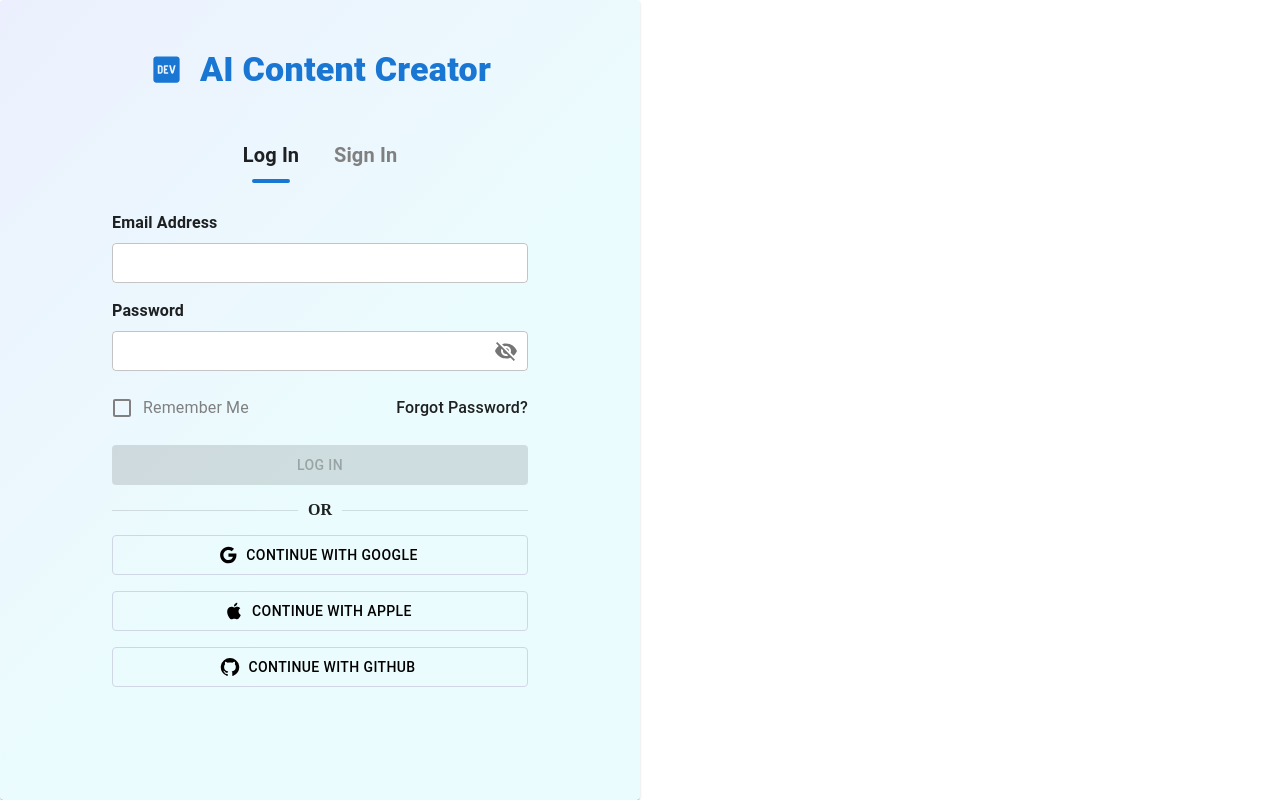
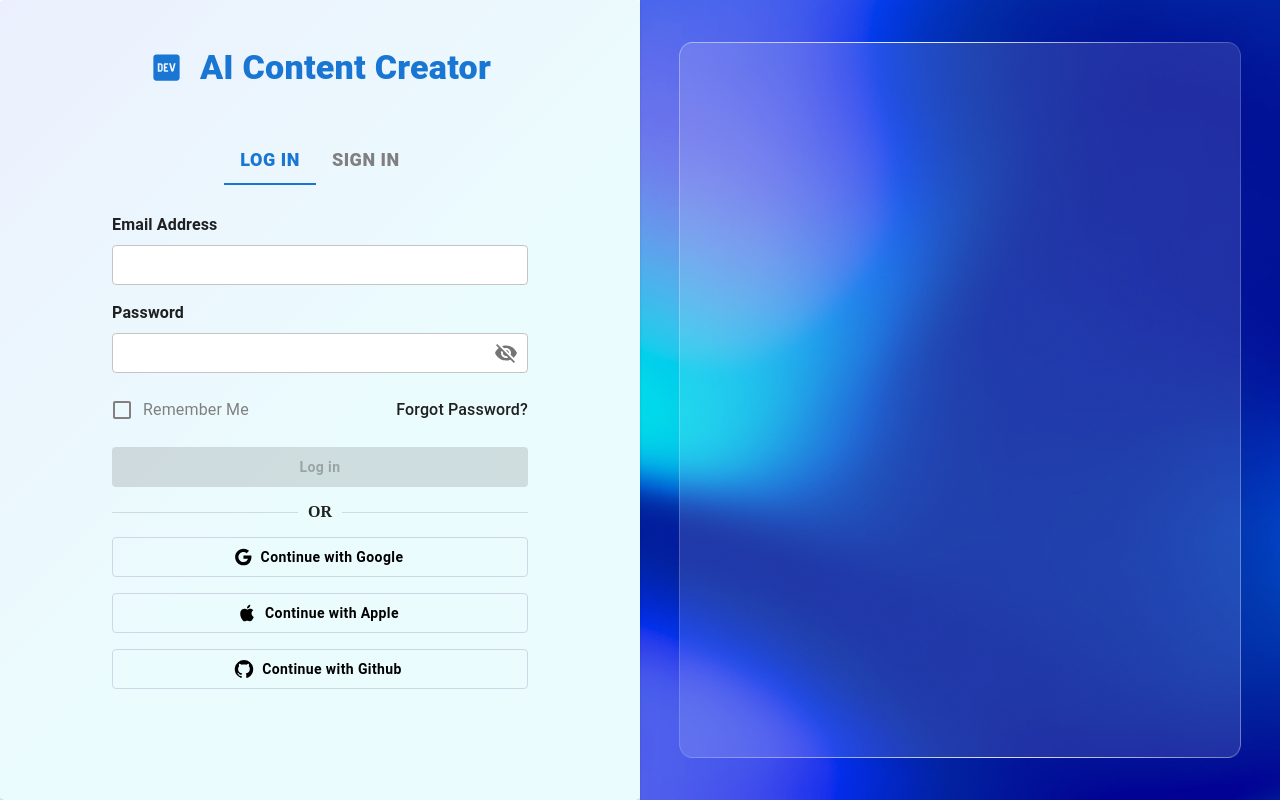
Before and after one commit to derekcoleman/Erciyes-AI-Content-Creator, a Next.js app in the folder client/: page /login in a window 1280 px wide. Built offline with nearby package versions, Linux system fonts and the light colour scheme.

Commit message:
New tabs and login page uı bugfix

```diff
--- a/client/src/app/login/page.tsx
+++ b/client/src/app/login/page.tsx
@@ -12,10 +12,11 @@ import {
   Checkbox,
   Divider,
   FormControlLabel,
+  Tab,
+  Tabs,
   Typography,
 } from "@mui/material";
 import { useState } from "react";
-import TextButton from "@/components/signin-signup/TextButton";
 // import { useRouter } from "next/navigation";
 
 function Page() {
@@ -23,10 +24,10 @@ function Page() {
   const [email, setEmail] = useState<string>("");
   const [password, setPassword] = useState<string>("");
   const [showPassword, setShowPassword] = useState<boolean>(false);
-  const [isFormActive, setIsFormActive] = useState<boolean>(true);
+  const [value, setValue] = useState<number>(0);
 
-  const handleToggleForm = (active: boolean) => {
-    setIsFormActive(active);
+  const handleChangeTabs = (event: React.SyntheticEvent, newValue: number) => {
+    setValue(newValue);
   };
 
   const handleClickShowPassword = () => setShowPassword((show) => !show);
@@ -48,9 +49,8 @@ function Page() {
         padding: 0,
         margin: 0,
         display: "flex",
-        justifyContent: "start",
+        justifyContent: "flex-start",
         alignItems: "center",
-        backgroundColor: "white",
       }}
     >
       <Card
@@ -112,16 +112,24 @@ function Page() {
               marginBottom: "2%",
             }}
           >
-            <TextButton
-              title={"Log In"}
-              isFormActive={isFormActive}
-              onClick={() => handleToggleForm(true)}
-            />
-            <TextButton
-              title={"Sign In"}
-              isFormActive={!isFormActive}
-              onClick={() => handleToggleForm(false)}
-            />
+            <Tabs value={value} onChange={handleChangeTabs} centered>
+              <Tab
+                sx={{
+                  fontWeight: "900",
+                  fontSize: "18px",
+                  color: "gray",
+                }}
+                label="Log In"
+              ></Tab>
+              <Tab
+                sx={{
+                  fontWeight: "900",
+                  fontSize: "18px",
+                  color: "gray",
+                }}
+                label="Sign In"
+              ></Tab>
+            </Tabs>
           </Box>
           <EmailInput email={email} setEmail={setEmail} />
           <PasswordInput
@@ -177,6 +185,18 @@ function Page() {
           />
         </Box>
       </Card>
+      <Box
+        sx={{
+          padding: 0,
+          margin: 0,
+          height: "100vh",
+          width: "50vw",
+          backgroundImage: "url(/Gradient.png)",
+          backgroundSize: "100% 100%",
+          backgroundPosition: "right",
+          backgroundRepeat: " no-repeat",
+        }}
+      />
     </Box>
   );
 }
--- a/client/src/components/signin-signup/SignButton.tsx
+++ b/client/src/components/signin-signup/SignButton.tsx
@@ -23,8 +23,15 @@ const SignButton: React.FC<SignButtonProps> = ({
               height: "40px",
               border: "solid #CFD6E4 1px",
               color: "black",
+              textTransform: "none",
+              fontWeight: "700",
             }
-          : { width: "65%", height: "40px" }
+          : {
+              width: "65%",
+              height: "40px",
+              textTransform: "none",
+              fontWeight: "700",
+            }
       }
       variant={variant}
       disabled={!isFormValid}
```
Also changed, not shown: client/public/Gradient.png (added).
